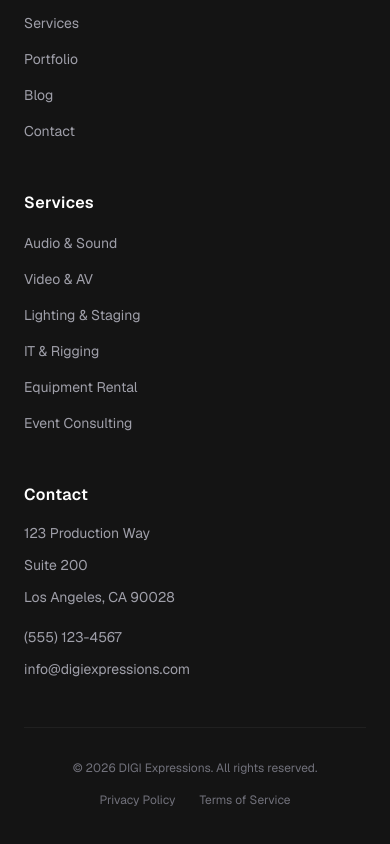
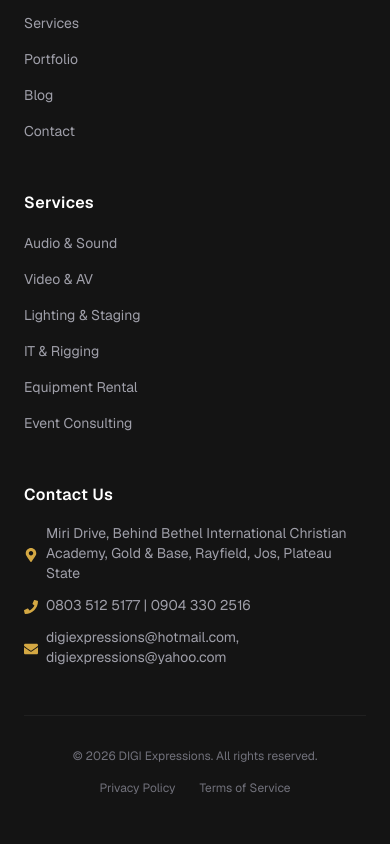
Before and after one commit to echopofi/DIGI_EXP, a Next.js app: page / in a window 390 px wide. Shown: the part 6368-7212 px from the top of the page. Built offline with nearby package versions, Linux system fonts and the light colour scheme.

Commit message:
add: FaMapMakerAlt, FaPhone and FaEnvelop from react-icons for contact section

```diff
--- a/components/layout/Footer.tsx
+++ b/components/layout/Footer.tsx
@@ -1,5 +1,5 @@
 import Link from "next/link";
-import { FaFacebook, FaInstagram, FaYoutube } from "react-icons/fa"
+import { FaFacebook, FaInstagram, FaYoutube, FaMapMarkerAlt, FaPhone, FaEnvelope } from "react-icons/fa"
 
 const quickLinks = [
   { label: "Home", href: "/" },
@@ -87,24 +87,25 @@ export default function Footer() {
           </div>
 
           <div>
-            <h4 className="text-white font-semibold mb-4 tracking-wide">Contact</h4>
+            <h4 className="text-white font-semibold mb-4 tracking-wide">Contact Us</h4>
             <ul className="space-y-3 text-zinc-400 text-sm">
-              <li>123 Production Way</li>
-              <li>Suite 200</li>
-              <li>Los Angeles, CA 90028</li>
-              <li className="pt-2">
-                <a href="tel:+15551234567" className="hover:text-gold-500 transition-colors">
-                  (555) 123-4567
-                </a>
+              <li className="flex items-center gap-2">
+                <FaMapMarkerAlt className="text-gold-500 mt-1 shrink-0"/>
+                Miri Drive, Behind Bethel International Christian Academy,
+                Gold & Base, Rayfield, Jos, Plateau State </li>
+              <li className="flex items-center gap-2">
+                <FaPhone className="text-gold-500 mt-1 shrink-0"/>
+                0803 512 5177 | 0904 330 2516
               </li>
-              <li>
-                <a href="mailto:info@digiexpressions.com" className="hover:text-gold-500 transition-colors">
-                  info@digiexpressions.com
-                </a>
+              <li className="flex items-center gap-2">
+                <FaEnvelope className="text-gold-500 mt-1 shrink-0"/>
+                digiexpressions@hotmail.com,
+                digiexpressions@yahoo.com
               </li>
             </ul>
           </div>
         </div>
+
 
         <div className="mt-12 pt-8 border-t border-white/5 flex flex-col sm:flex-row items-center justify-between gap-4">
           <p className="text-zinc-500 text-xs">
```
